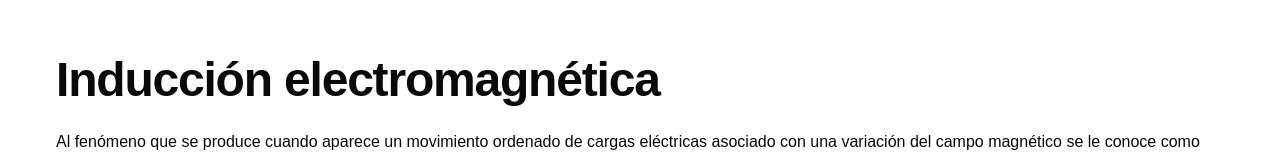
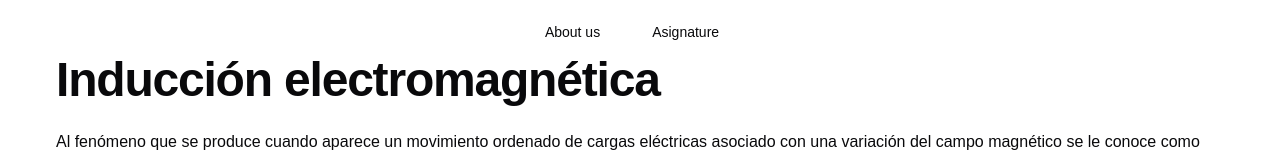
Before and after one commit to DuvanRozoParra/cbtic-2024, a Next.js app: page /asignatures/faraday/info in a window 1280 px wide. Shown: the top 160 px of the page. Built offline with nearby package versions, Linux system fonts and the light colour scheme.

Commit message:
feat: add item for navbar

```diff
--- a/src/components/navbar/index.ts
+++ b/src/components/navbar/index.ts
@@ -1,3 +1,5 @@
 export { Navbar } from "./Navbar";
 export { AboutUs } from "./itemsNavbar/AboutUs";
 export { Asignature } from "./itemsNavbar/Asignature";
+export { Home } from "./itemsNavbar/Home";
+export { StandarButton } from "./itemsNavbar/StandarButton";
--- a/src/components/navbar/itemsNavbar/AboutUs.tsx
+++ b/src/components/navbar/itemsNavbar/AboutUs.tsx
@@ -10,9 +10,7 @@
 export const AboutUs = () => {
   return (
     <NavigationMenuItem>
-      <NavigationMenuTrigger className="bg-transparent text-white">
-        About us
-      </NavigationMenuTrigger>
+      <NavigationMenuTrigger className="bg-transparent">About us</NavigationMenuTrigger>
       <NavigationMenuContent className="md:w-[450px]">
         <section className="flex flex-row">
           <section className="w-1/2 relative">
@@ -22,12 +20,7 @@
               </h2>
               <p>Latin america can also!!!</p>
             </section>
-            <Image
-              src="/navbar/wllp.jpg"
-              alt="about us"
-              width={300}
-              height={450}
-            />
+            <Image src="/navbar/wllp.jpg" alt="about us" width={300} height={450} />
           </section>
           <section className="w-1/2 flex flex-col p-2 gap-2">
             <Button className="group text-black hover:text-white bg-transparent p-2 h-1/3 flex flex-col items-start">
--- a/src/components/navbar/itemsNavbar/Asignature.tsx
+++ b/src/components/navbar/itemsNavbar/Asignature.tsx
@@ -1,23 +1,45 @@
 import React from "react";
 import {
   NavigationMenuItem,
-  NavigationMenuLink,
-  navigationMenuTriggerStyle,
+  NavigationMenuContent,
+  NavigationMenuTrigger,
 } from "@components/ui/navigation-menu";
 import Link from "next/link";
 
 export const Asignature = () => {
   return (
     <NavigationMenuItem>
-      <Link href="/asignature" legacyBehavior passHref>
-        <NavigationMenuLink
-          className={
-            navigationMenuTriggerStyle() + " bg-transparent text-white"
-          }
-        >
-          Asignature
-        </NavigationMenuLink>
-      </Link>
+      <NavigationMenuTrigger className="bg-transparent">Asignature</NavigationMenuTrigger>
+      <NavigationMenuContent className="md:w-[200px]">
+        <ul className="flex flex-col">
+          <li>
+            <Link
+              href="/asignatures/faraday/info"
+              className="group text-black hover:text-white hover:bg-black bg-transparent p-2 flex flex-col items-start"
+            >
+              <h2 className="mt-10 scroll-m-20 border-b pb-2 text-lg font-semibold tracking-tight transition-colors first:mt-0">
+                Law Faraday
+              </h2>
+              <p className="text-wrap text-start text-zinc-600 group-hover:text-white">
+                Interaction of law Faraday
+              </p>
+            </Link>
+          </li>
+          <li>
+            <Link
+              href="/asignatures/pendulum/info"
+              className="group text-black hover:text-white hover:bg-black bg-transparent p-2 flex flex-col items-start"
+            >
+              <h2 className="mt-10 scroll-m-20 border-b pb-2 text-lg font-semibold tracking-tight transition-colors first:mt-0">
+                Pendulum
+              </h2>
+              <p className="text-wrap text-start text-zinc-600 group-hover:text-white">
+                Interaction of Pendulum
+              </p>
+            </Link>
+          </li>
+        </ul>
+      </NavigationMenuContent>
     </NavigationMenuItem>
   );
 };
--- /dev/null
+++ b/src/components/navbar/itemsNavbar/Home.tsx
@@ -0,0 +1,19 @@
+import React from "react";
+import {
+  NavigationMenuItem,
+  NavigationMenuLink,
+  navigationMenuTriggerStyle,
+} from "@components/ui/navigation-menu";
+import Link from "next/link";
+
+export const Home = () => {
+  return (
+    <NavigationMenuItem>
+      <Link href="/" legacyBehavior passHref>
+        <NavigationMenuLink className={navigationMenuTriggerStyle() + " bg-transparent "}>
+          Home
+        </NavigationMenuLink>
+      </Link>
+    </NavigationMenuItem>
+  );
+};
--- /dev/null
+++ b/src/components/navbar/itemsNavbar/StandarButton.tsx
@@ -0,0 +1,23 @@
+import React from "react";
+import {
+  NavigationMenuItem,
+  NavigationMenuLink,
+  navigationMenuTriggerStyle,
+} from "@components/ui/navigation-menu";
+import Link from "next/link";
+
+export const StandarButton = ({ path }: Readonly<{ path: string }>) => {
+  return (
+    <NavigationMenuItem>
+      <Link
+        href={path.toLowerCase() === "home" ? "/" : "/" + path.toLowerCase()}
+        legacyBehavior
+        passHref
+      >
+        <NavigationMenuLink className={navigationMenuTriggerStyle() + " bg-transparent "}>
+          {path}
+        </NavigationMenuLink>
+      </Link>
+    </NavigationMenuItem>
+  );
+};
--- a/src/components/navbar/navbar.tsx
+++ b/src/components/navbar/navbar.tsx
@@ -1,20 +1,23 @@
+"use client";
 import React from "react";
-import {
-  NavigationMenu,
-  NavigationMenuList,
-  //NavigationMenuIndicator,
-  //NavigationMenuLink,
-  //NavigationMenuViewport,
-} from "@components/ui/navigation-menu";
-import { AboutUs, Asignature } from "./";
+import { usePathname } from "next/navigation";
+import { NavigationMenu, NavigationMenuList } from "@components/ui/navigation-menu";
+import { Asignature, StandarButton } from "./";
 
 export const Navbar = () => {
+  const pathname = usePathname();
   return (
-    <section className="w-screen h-16 fixed top-0 z-50 flex items-center justify-center p-5">
+    <section
+      className={`w-screen h-14 fixed top-0 z-50 flex items-center justify-center p-5 bg-black/5 backdrop-blur-sm ${
+        pathname !== "/" ? "text-black" : "text-white"
+      }`}
+    >
       <NavigationMenu>
         <NavigationMenuList>
-          <AboutUs />
+          <StandarButton path="Home" />
           <Asignature />
+          <StandarButton path="About" />
+          {/* <AboutUs /> */}
         </NavigationMenuList>
       </NavigationMenu>
     </section>
```
